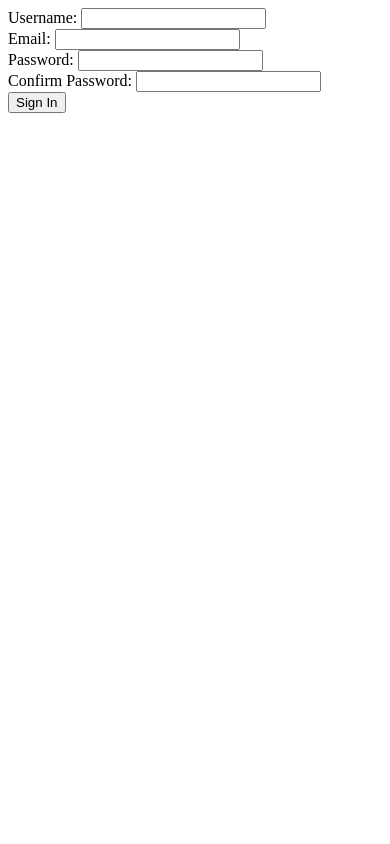
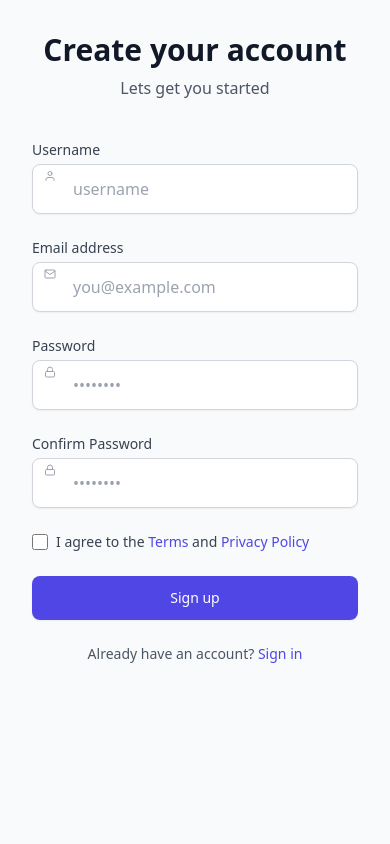
Before and after one commit to Xed-stack/Hirelytic, a Flask app: page /signinform in a window 390 px wide. Run offline with Flask 3, Linux system fonts and the light colour scheme; some libraries are stand-ins or nearby versions.

Commit message:
Update SignIn.html for sign up form and styles

```diff
--- a/templates/SignIn.html
+++ b/templates/SignIn.html
@@ -3,24 +3,137 @@
 <head>
     <meta charset="UTF-8">
     <meta name="viewport" content="width=device-width, initial-scale=1.0">
-    <title>Hirelytic-Signin</title>
+    <title>Hirelytic | Sign Up</title>
+
+    <!-- Tailwind & Feather Icons -->
+    <script src="https://cdn.tailwindcss.com"></script>
+    <script src="https://unpkg.com/feather-icons"></script>
+
+    <!-- Custom Tailwind Colors -->
+    <script>
+        tailwind.config = {
+            theme: {
+                extend: {
+                    colors: {
+                        primary: {
+                            500: '#6366f1',
+                            600: '#4f46e5',
+                        },
+                        secondary: {
+                            500: '#ec4899',
+                            600: '#db2777',
+                        }
+                    }
+                }
+            }
+        }
+    </script>
 </head>
-<body>
-    <form action="/signin" method="POST">
-        <label for="username">Username:</label>
-        <input type="text" id="username" name="username" required>
-        <br>
-        <label for="email">Email:</label>
-        <input type="email" id="email" name="email" required>
-        <br>
-        <label for="password">Password:</label>
-        <input type="password" id="password" name="password" required >
-        <br>
-        <label for="confirmPass">Confirm Password:</label>
-        <input type="password" id="confirmPass" name="confirmPass" required>
-        <br>
 
-        <button type="submit">Sign In</button>
-    </form>
+<body class="bg-gray-50">
+    <div class="min-h-screen flex flex-col lg:flex-row">
+
+        <!-- LEFT SIDE FORM -->
+        <div class="w-full lg:w-1/2 p-8 md:p-12 lg:p-20 flex flex-col justify-center">
+            <div class="max-w-md w-full mx-auto">
+
+                <div class="text-center mb-10">
+                    <h1 class="text-3xl font-bold text-gray-900 mb-2">Create your account</h1>
+                    <p class="text-gray-600">Lets get you started</p>
+                </div>
+
+                {% if error %}
+                    <p class="mb-4 text-sm text-red-600 bg-red-100 px-3 py-2 rounded-lg">{{ error }}</p>
+                {% endif %}
+
+                <form action="/signin" method="POST" class="space-y-6">
+
+                    <!-- Username -->
+                    <div>
+                        <label class="block text-sm font-medium text-gray-700 mb-1">Username</label>
+                        <div class="relative">
+                            <i data-feather="user" class="absolute inset-y-0 left-0 pl-3 flex items-center text-gray-400 pointer-events-none"></i>
+                            <input type="text" name="username" required
+                                class="w-full pl-10 pr-3 py-3 border border-gray-300 rounded-lg shadow-sm focus:ring-primary-500 focus:border-primary-500"
+                                placeholder="username">
+                        </div>
+                    </div>
+
+                    <!-- Email -->
+                    <div>
+                        <label class="block text-sm font-medium text-gray-700 mb-1">Email address</label>
+                        <div class="relative">
+                            <i data-feather="mail" class="absolute inset-y-0 left-0 pl-3 flex items-center text-gray-400 pointer-events-none"></i>
+                            <input type="email" name="email" required
+                                class="w-full pl-10 pr-3 py-3 border border-gray-300 rounded-lg shadow-sm focus:ring-primary-500 focus:border-primary-500"
+                                placeholder="you@example.com">
+                        </div>
+                    </div>
+
+                    <!-- Password -->
+                    <div>
+                        <label class="block text-sm font-medium text-gray-700 mb-1">Password</label>
+                        <div class="relative">
+                            <i data-feather="lock" class="absolute inset-y-0 left-0 pl-3 flex items-center text-gray-400 pointer-events-none"></i>
+                            <input type="password" name="password" required
+                                class="w-full pl-10 pr-3 py-3 border border-gray-300 rounded-lg shadow-sm focus:ring-primary-500 focus:border-primary-500"
+                                placeholder="••••••••">
+                        </div>
+                    </div>
+
+                    <!-- Confirm Password -->
+                    <div>
+                        <label class="block text-sm font-medium text-gray-700 mb-1">Confirm Password</label>
+                        <div class="relative">
+                            <i data-feather="lock" class="absolute inset-y-0 left-0 pl-3 flex items-center text-gray-400 pointer-events-none"></i>
+                            <input type="password" name="confirmPass" required
+                                class="w-full pl-10 pr-3 py-3 border border-gray-300 rounded-lg shadow-sm focus:ring-primary-500 focus:border-primary-500"
+                                placeholder="••••••••">
+                        </div>
+                    </div>
+
+                    <!-- Terms Checkbox -->
+                    <div class="flex items-center">
+                        <input id="terms" name="terms" type="checkbox" required
+                            class="h-4 w-4 text-primary-600 focus:ring-primary-500 border-gray-300 rounded">
+                        <label for="terms" class="ml-2 text-sm text-gray-700">
+                            I agree to the <a href="#" class="text-primary-600 hover:text-primary-500">Terms</a> and
+                            <a href="#" class="text-primary-600 hover:text-primary-500">Privacy Policy</a>
+                        </label>
+                    </div>
+
+                    <!-- Submit Button -->
+                    <button type="submit"
+                        class="w-full py-3 text-sm font-medium text-white rounded-lg shadow-sm
+                               bg-primary-600 hover:bg-primary-700 transition-colors">
+                        Sign up
+                    </button>
+
+                </form>
+
+                <div class="mt-6 text-center text-sm text-gray-600">
+                    Already have an account?
+                    <a href="/login" class="font-medium text-primary-600 hover:text-primary-500">
+                        Sign in
+                    </a>
+                </div>
+
+            </div>
+        </div>
+
+        <!-- RIGHT SIDE IMAGE & BRANDING -->
+        <div class="hidden lg:block w-1/2 bg-gradient-to-br from-primary-500 to-secondary-500 relative">
+            <div class="absolute inset-0 bg-[url('http://static.photos/office/1200x630/42')] bg-cover bg-center opacity-20 mix-blend-overlay"></div>
+            <div class="relative h-full flex items-center justify-center">
+                <div class="text-center px-12">
+                    <h1 class="text-5xl font-bold text-white mb-4">Hirelytic</h1>
+                    <p class="text-xl text-white opacity-90">Where talent meets opportunity</p>
+                </div>
+            </div>
+        </div>
+
+    </div>
+
+    <script>feather.replace();</script>
 </body>
 </html>
```
